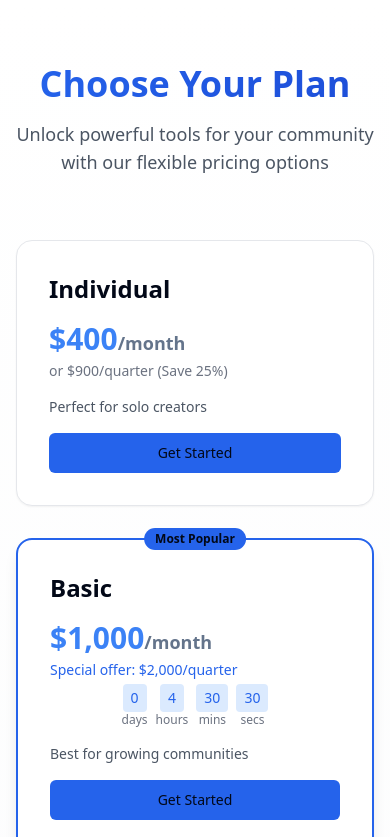
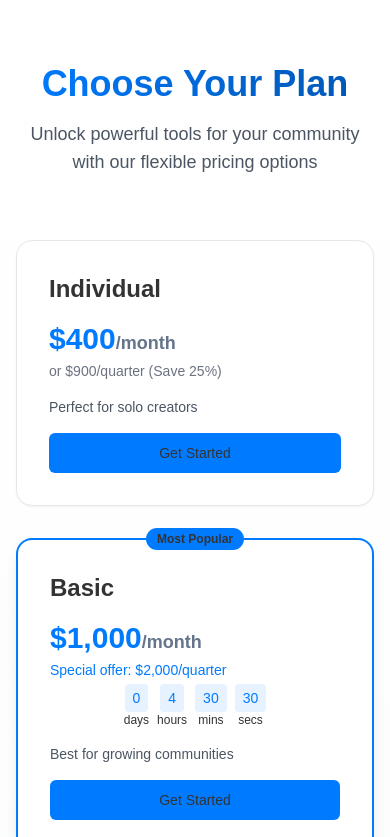
Before and after one commit to Vapour-Exchange/pricing.tigest.club, a React (Vite) app: page / in a window 390 px wide. Shown: the top 837 px of the page. Built offline with nearby package versions, Linux system fonts and the light colour scheme.

Commit message:
Refactor: Update pricing page styles
- Update font family, colors, and layout to match tigest.club's design.
- Improve responsiveness and UX.

```diff
--- a/src/components/CountdownTimer.tsx
+++ b/src/components/CountdownTimer.tsx
@@ -48,19 +48,19 @@ export const CountdownTimer = () => {
     <div className="flex gap-2 justify-center text-sm font-medium">
       <div className="flex flex-col items-center">
         <span className="bg-primary-light text-primary px-2 py-1 rounded">{timeLeft.days}</span>
-        <span className="text-xs text-gray-500">days</span>
+        <span className="text-xs text-tigest-text">days</span>
       </div>
       <div className="flex flex-col items-center">
         <span className="bg-primary-light text-primary px-2 py-1 rounded">{timeLeft.hours}</span>
-        <span className="text-xs text-gray-500">hours</span>
+        <span className="text-xs text-tigest-text">hours</span>
       </div>
       <div className="flex flex-col items-center">
         <span className="bg-primary-light text-primary px-2 py-1 rounded">{timeLeft.minutes}</span>
-        <span className="text-xs text-gray-500">mins</span>
+        <span className="text-xs text-tigest-text">mins</span>
       </div>
       <div className="flex flex-col items-center">
         <span className="bg-primary-light text-primary px-2 py-1 rounded">{timeLeft.seconds}</span>
-        <span className="text-xs text-gray-500">secs</span>
+        <span className="text-xs text-tigest-text">secs</span>
       </div>
     </div>
   );
--- a/src/index.css
+++ b/src/index.css
@@ -1,3 +1,4 @@
+
 @tailwind base;
 @tailwind components;
 @tailwind utilities;
@@ -96,6 +97,6 @@
   }
 
   body {
-    @apply bg-background text-foreground;
+    @apply bg-tigest-bg text-tigest-text font-sans;
   }
 }
--- a/tailwind.config.ts
+++ b/tailwind.config.ts
@@ -19,21 +19,26 @@ export default {
       },
     },
     extend: {
+      fontFamily: {
+        sans: ["Arial", "sans-serif"],
+      },
       colors: {
         border: "hsl(var(--border))",
         input: "hsl(var(--input))",
         ring: "hsl(var(--ring))",
-        background: "hsl(var(--background))",
-        foreground: "hsl(var(--foreground))",
+        background: "#f4f4f9",
+        foreground: "#333",
+        "tigest-text": "#333",
+        "tigest-bg": "#f4f4f9",
         primary: {
-          DEFAULT: "#2563eb",
-          hover: "#1d4ed8",
-          light: "#dbeafe",
+          DEFAULT: "#007bff",
+          hover: "#0056b3",
+          light: "#e6f2ff",
         },
         success: "#22c55e",
         error: "#ef4444",
         price: {
-          highlight: "#3b82f6",
+          highlight: "#007bff",
           muted: "#64748b",
         },
       },
```
